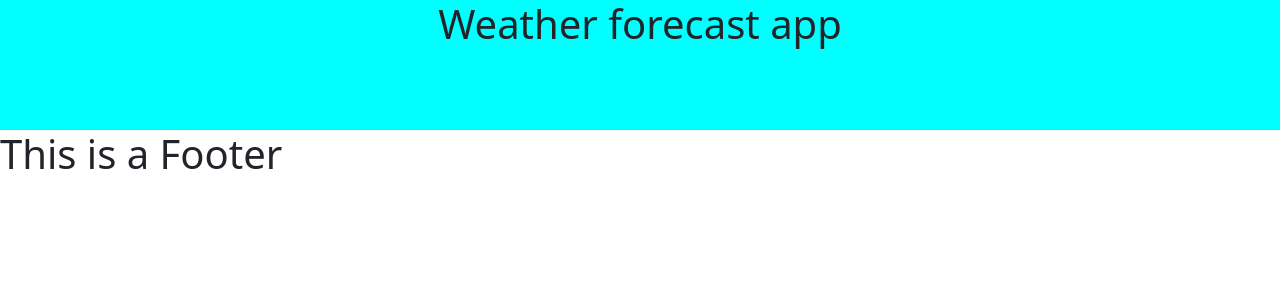
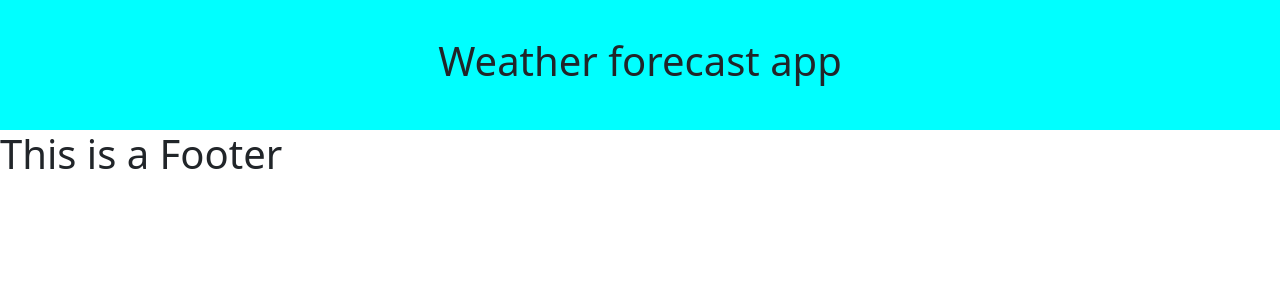
Before and after one commit to Moobell1212/React-weather-forecast, a React (Create React App) app in the folder weather-forecast/: page /#/ in a window 1280 px wide. Shown: the top 300 px of the page. Built offline with nearby package versions, Linux system fonts and the light colour scheme; no server answers.

Commit message:
navbar title centered

```diff
--- a/weather-forecast/src/components/Navbar.js
+++ b/weather-forecast/src/components/Navbar.js
@@ -6,7 +6,7 @@ export default function NavigationBar() {
     return (
         <div id="navbar">
             <Container >
-                <div id="title">
+                <div id="title" style={{alignContent: 'center'}}>
                     <h1>Weather forecast app</h1>
                 </div>
             </Container>
--- a/weather-forecast/src/style/Navbar.css
+++ b/weather-forecast/src/style/Navbar.css
@@ -2,9 +2,6 @@
     background-color: aqua;
     text-align: center;
     height: 130px;
+    display: flex;
+    align-items: center;
 };
-
-#title {
-    display: flex;
-    align-content: center;
-};
```
